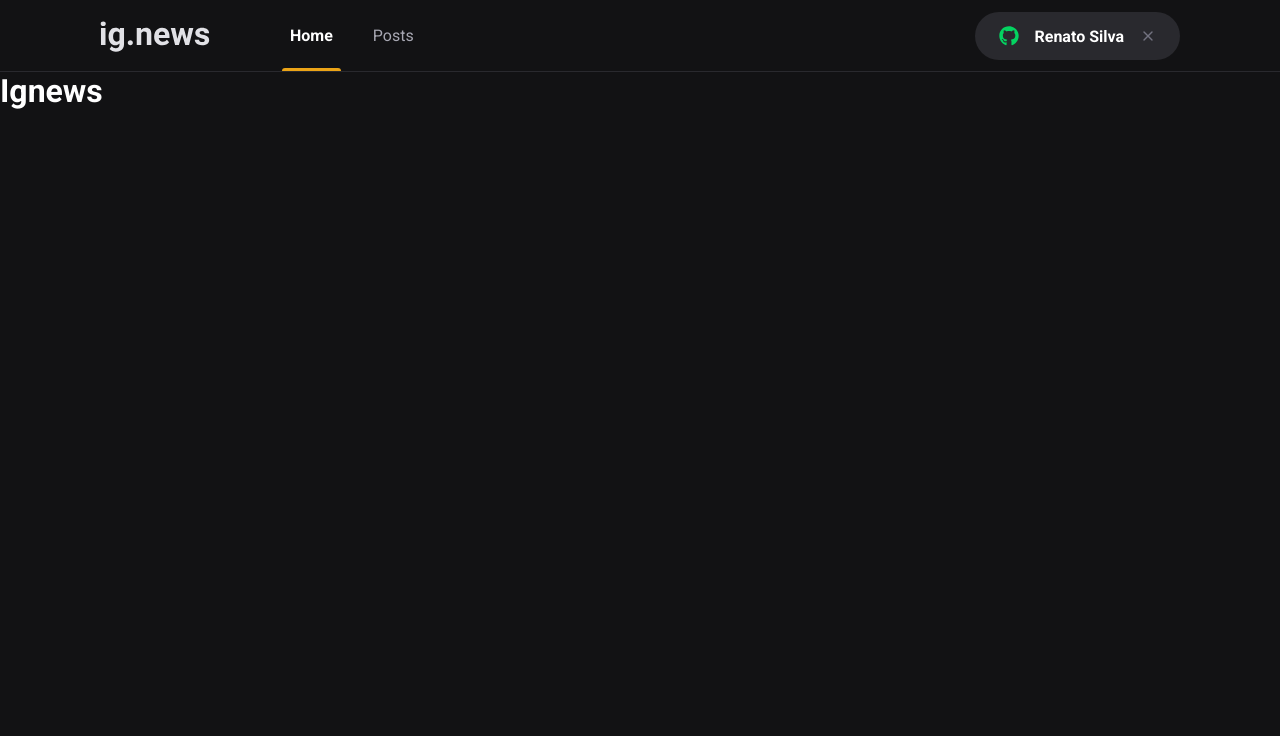
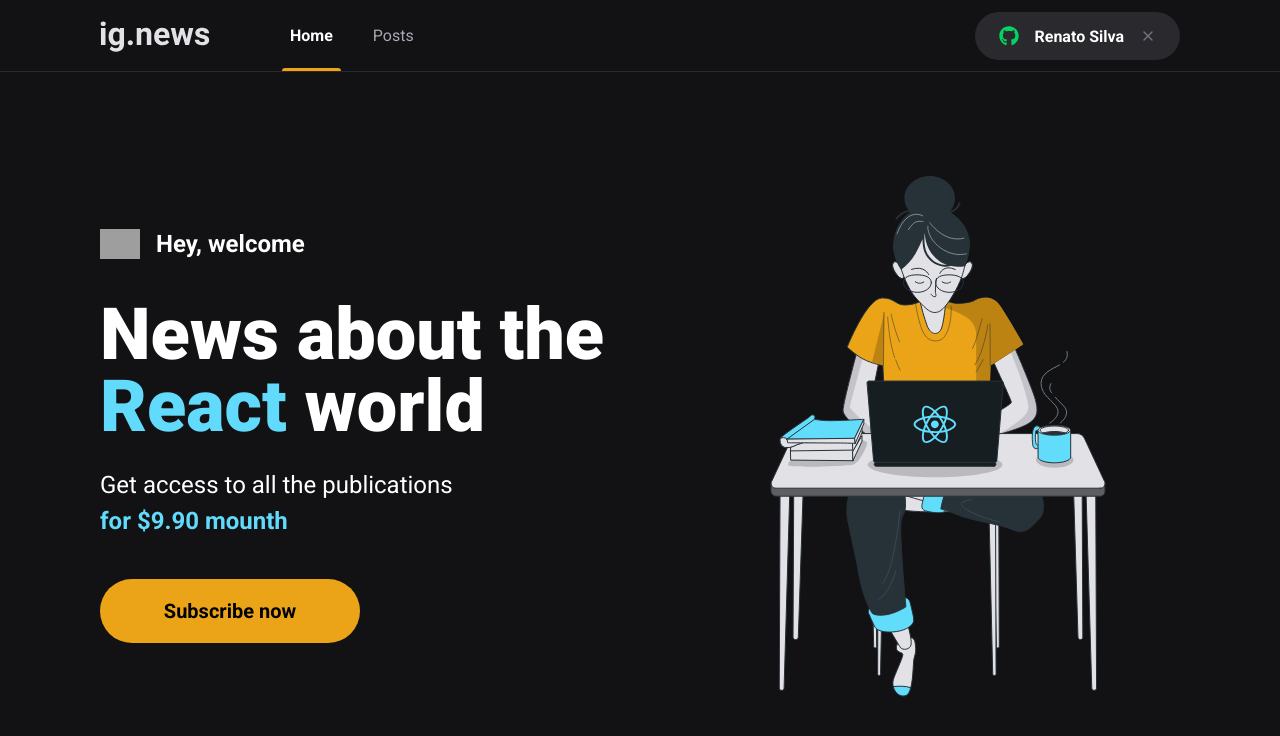
Before and after one commit to orenatodos/ignews, a Next.js app: page / in a window 1280 px wide. Shown: the top 736 px of the page. Built offline with nearby package versions, Linux system fonts and the light colour scheme; grey boxes are pictures that could not be loaded.

Commit message:
:sparkles: feat: create template home page

```diff
--- a/src/pages/index.tsx
+++ b/src/pages/index.tsx
@@ -1,5 +1,7 @@
-export default function Home() {
+import Home from 'templates/Home'
+
+export default function Index () {
   return (
-    <h1>Ignews</h1>
+    <Home />
   )
 }
--- /dev/null
+++ b/src/templates/Home/index.tsx
@@ -0,0 +1,27 @@
+import SubscribeButton from 'components/SubscribeButton'
+
+import * as S from './styles'
+
+const Home = () => (
+  <S.Wrapper>
+    <S.TextBlock>
+      <S.Welcome>
+        <img
+          src="https://media.giphy.com/media/hvRJCLFzcasrR4ia7z/giphy.gif"
+          alt="Waving hand"
+        />
+         Hey, welcome
+      </S.Welcome>
+      <S.Title>
+        News about the <span>React</span> world
+      </S.Title>
+      <S.Description>
+        Get access to all the publications <span>for $9.90 mounth</span>
+      </S.Description>
+      <SubscribeButton />
+    </S.TextBlock>
+    <img src="/images/avatar.svg" alt="Girl coding" />
+  </S.Wrapper>
+)
+
+export default Home
--- /dev/null
+++ b/src/templates/Home/styles.ts
@@ -0,0 +1,57 @@
+import styled from 'styled-components'
+
+import * as SubscribeButton from 'components/SubscribeButton/styles'
+
+export const Wrapper = styled.main`
+  max-width: 1120px;
+  margin: 0 auto;
+  padding: 0 2rem;
+  height: calc(100vh - 7.2rem);
+  display: flex;
+  align-items: center;
+  gap: 16rem;
+`
+
+export const TextBlock = styled.div`
+  max-width: 510px;
+
+  ${SubscribeButton.Wrapper}{
+    margin-top: 4rem;
+  }
+`
+
+export const Welcome = styled.span`
+  font-size: 2.4rem;
+  font-weight: 700;
+  display: block;
+  display: flex;
+  align-items: center;
+  gap: 1.6rem;
+
+  > img {
+    width: 40px;
+  }
+`
+
+export const Title = styled.h1`
+  font-size: 7.2rem;
+  font-weight: 900;
+  line-height: 1;
+  margin-top: 4rem;
+
+  > span {
+    color: var(--cyan-500);
+  }
+`
+
+export const Description = styled.p`
+  font-size: 2.4rem;
+  line-height: 3.6rem;
+  margin-top: 2.4rem;
+
+  > span {
+    display: block;
+    font-weight: 700;
+    color: var(--cyan-500);
+  }
+`
```
